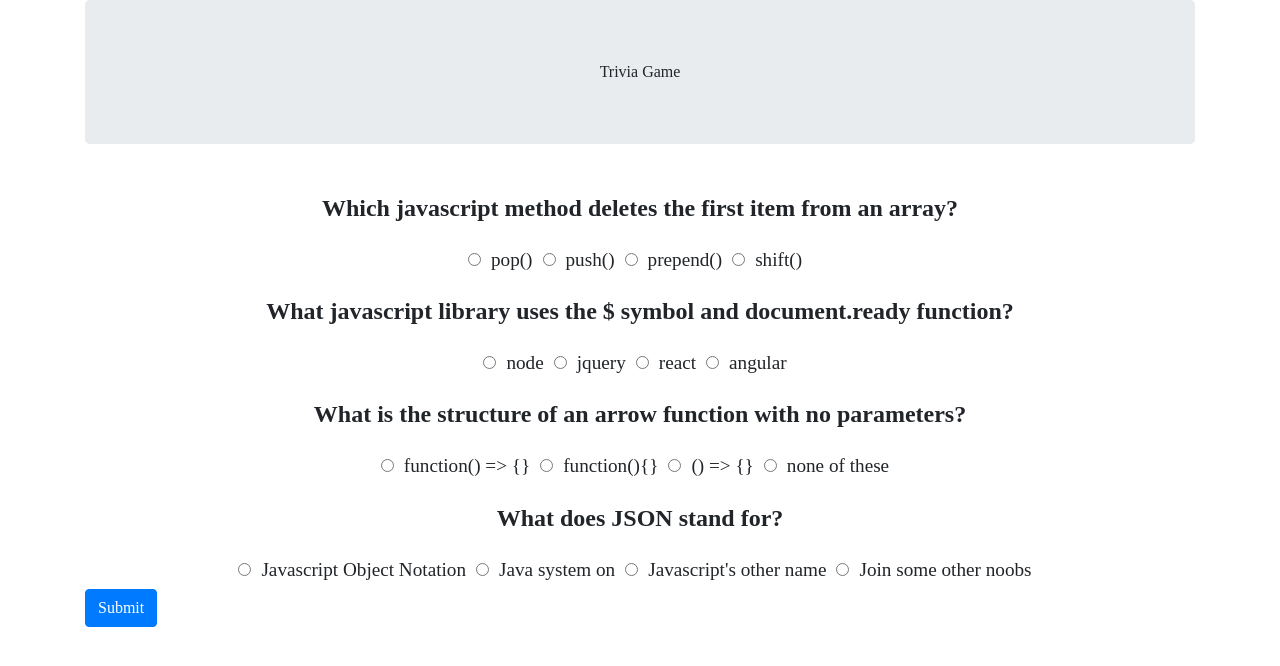
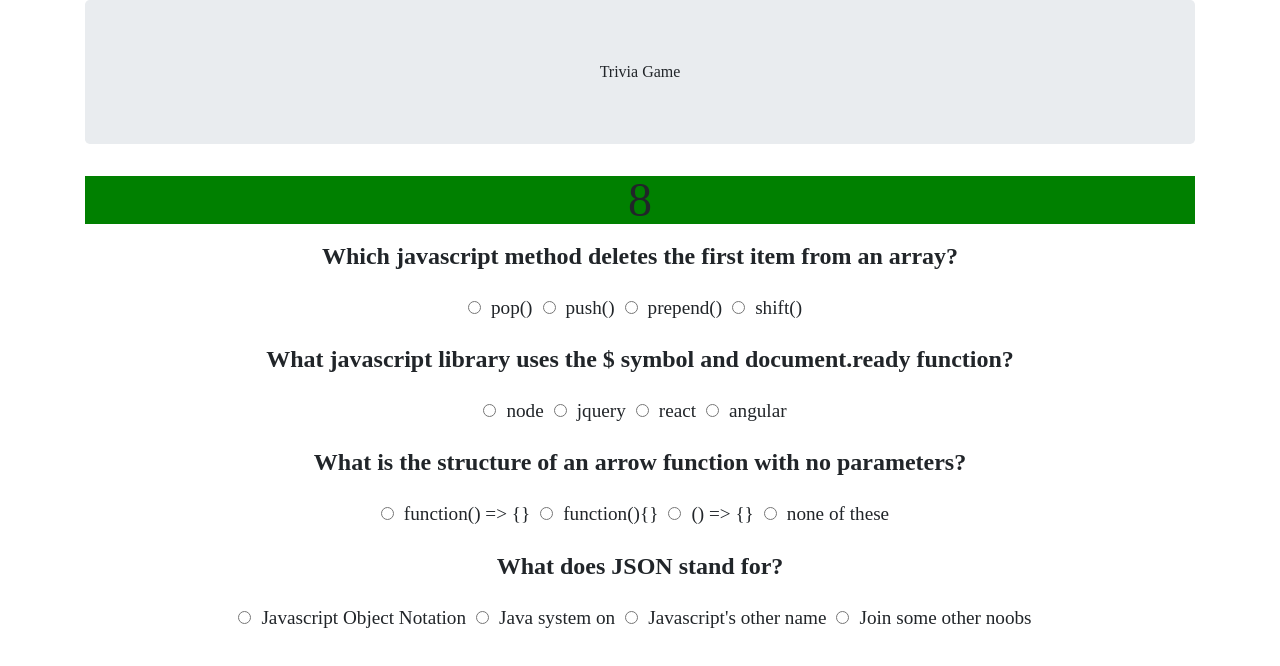
Before and after one commit to ralphluring/Trivia-Game, a plain HTML site: page index.html in a window 1280 px wide. Both pictures are taken after a click on the input "begin". Drawn offline with nearby package versions, Linux system fonts and the light colour scheme.

Commit message:
timer on screen

```diff
--- a/assets/css/style.css
+++ b/assets/css/style.css
@@ -12,3 +12,8 @@
     padding:10px;
     font-size: 1.2rem;
 }
+
+.timer-holder{
+    background-color: green;
+    font-size: 3rem;
+}
--- a/assets/js/game.js
+++ b/assets/js/game.js
@@ -64,14 +64,25 @@ function renderQuiz(){
 function initialize(){
     $(".quiz").hide();
     $(".startscreen").show();
+    $("#timer_div").hide();
     $("#startButton").on("click",function(){
+        $("#timer_div").show();
         renderQuiz();
-        setTimeout(check, 5 * 1000);
+        let seconds_left = 10;
+        let interval = setInterval(function() {
+        $('#timer_div').text(--seconds_left);
+        if (seconds_left <= 0){
+        check();
+        clearInterval(interval);
+        $("#timer_div").hide();
+        $()
+        }
+}, 1000);
+
     });
 }
 
 function check(){
-
     let userAnswer =  $(".answerRadio:checked");
 
     for(let k = 0; k < userAnswer.length;k++){
@@ -88,22 +99,6 @@ function check(){
     console.log(score);
 }
 
-// $("#subButton").on("click", function(event){
-//     event.preventDefault();
-//    let userAnswer =  $(".answerRadio:checked");
 
-//    for(let k = 0; k < userAnswer.length;k++){
-//     let userTrue = userAnswer[k].attributes.correct;
-//     if(userTrue){
-//         score++;
-//     }
-//    }
-//    $(".quiz").hide();
-//    $(".endscreen").show();
-
-//    $(".score").text("You got " +  score + " Correct");
-
-//    console.log(score);
-// });
 
 initialize();
--- a/index.html
+++ b/index.html
@@ -19,9 +19,13 @@
             </div>
         </header>
 
+        <div class="timer-holder text-center">
+            <h1 id="timer_div"> You will have 10 Seconds to answer all the questions</h1>
+        </div>
+
         <div class="quiz" >
             <div class="questions col-12 text-center"></div>
-            <input class="btn btn-primary" id="subButton" type="submit" value="Submit">
+
         </div>
 
         <div class="endscreen">
```
